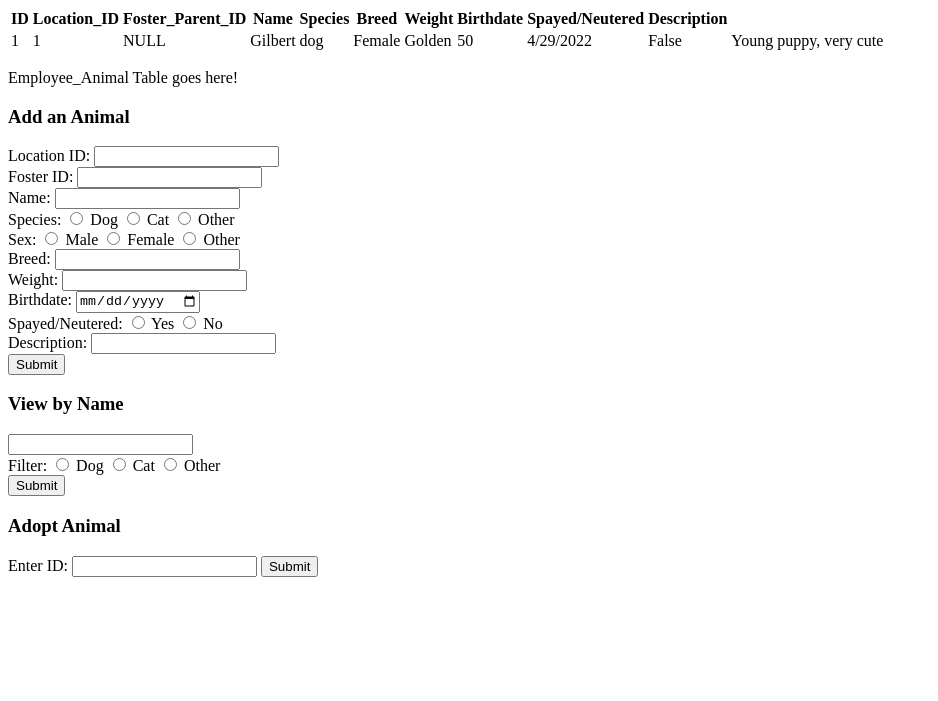
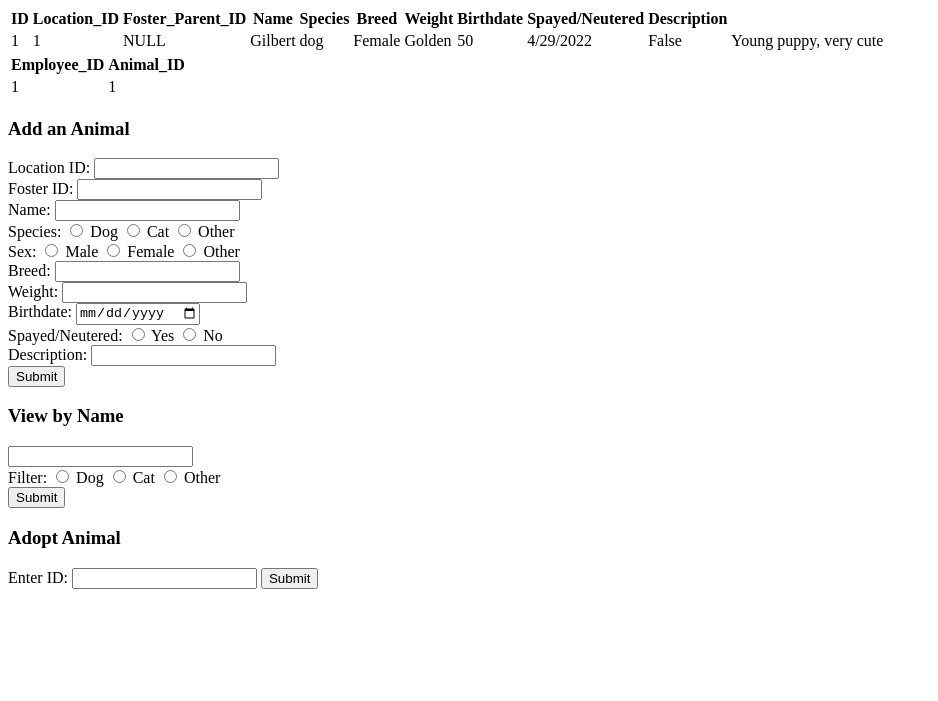
Before and after one commit to METrimble/Adoption-Center-Database, a plain HTML site: page Animal.html in a window 1280 px wide. Shown: the part 99-800 px from the top of the page, without its empty margins (0-938 px from the left). Drawn offline with Linux system fonts and the light colour scheme.

Commit message:
hehe fixed

```diff
--- a/Animal.html
+++ b/Animal.html
@@ -40,9 +40,20 @@
                 </tr>
             </table>
         </div>
-        <div class="table">
-            <p>Employee_Animal Table goes here!</p>
+
+        <div class="employee-animal-table">
+            <table>
+                <tr>
+                    <th>Employee_ID</th>
+                    <th>Animal_ID</th>
+                </tr>
+                <tr>
+                    <td>1</td>
+                    <td>1</td>
+                </tr>
+            </table>
         </div>
+
         <div class="insert">
             <h3>Add an Animal</h3>
             <form action ="/action_page.php">
```
